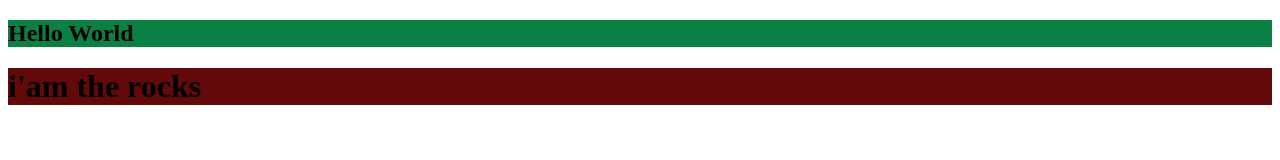
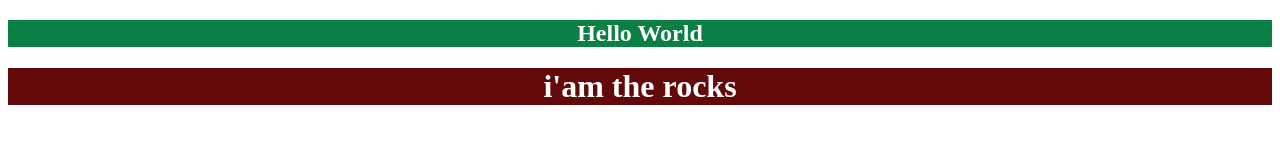
Before and after one commit to shaikot07/my-git-repo, a plain HTML site: page index.html in a window 1280 px wide. Drawn offline with Linux system fonts and the light colour scheme.

Commit message:
text color and center

```diff
--- a/style.css
+++ b/style.css
@@ -1,6 +1,10 @@
 h2{
       background-color: #0b8045;
+      color: #fff;
+      text-align: center;
 }
 h1{
       background-color: #630909;
+      color: #fff;
+      text-align: center;
 }
```
